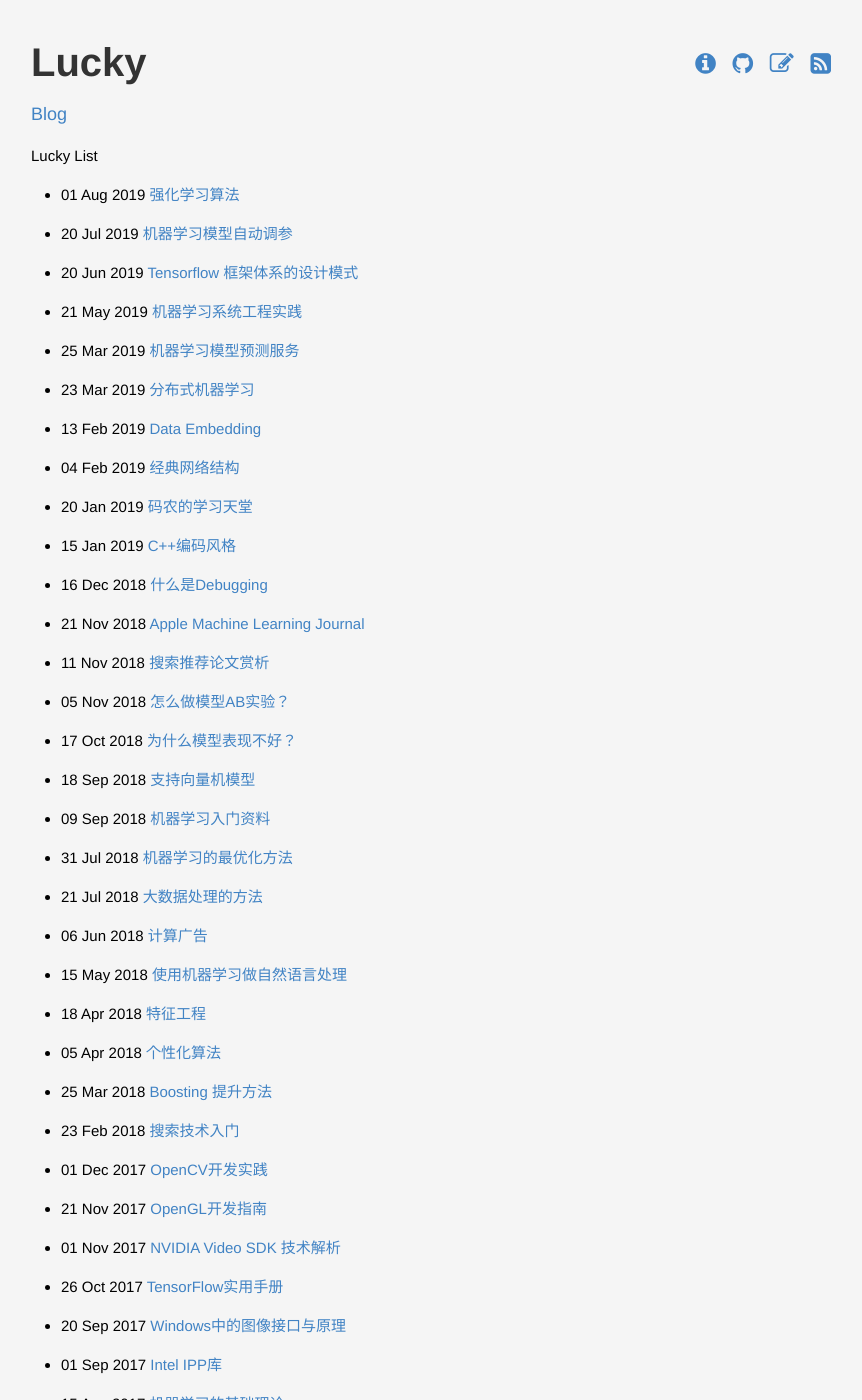
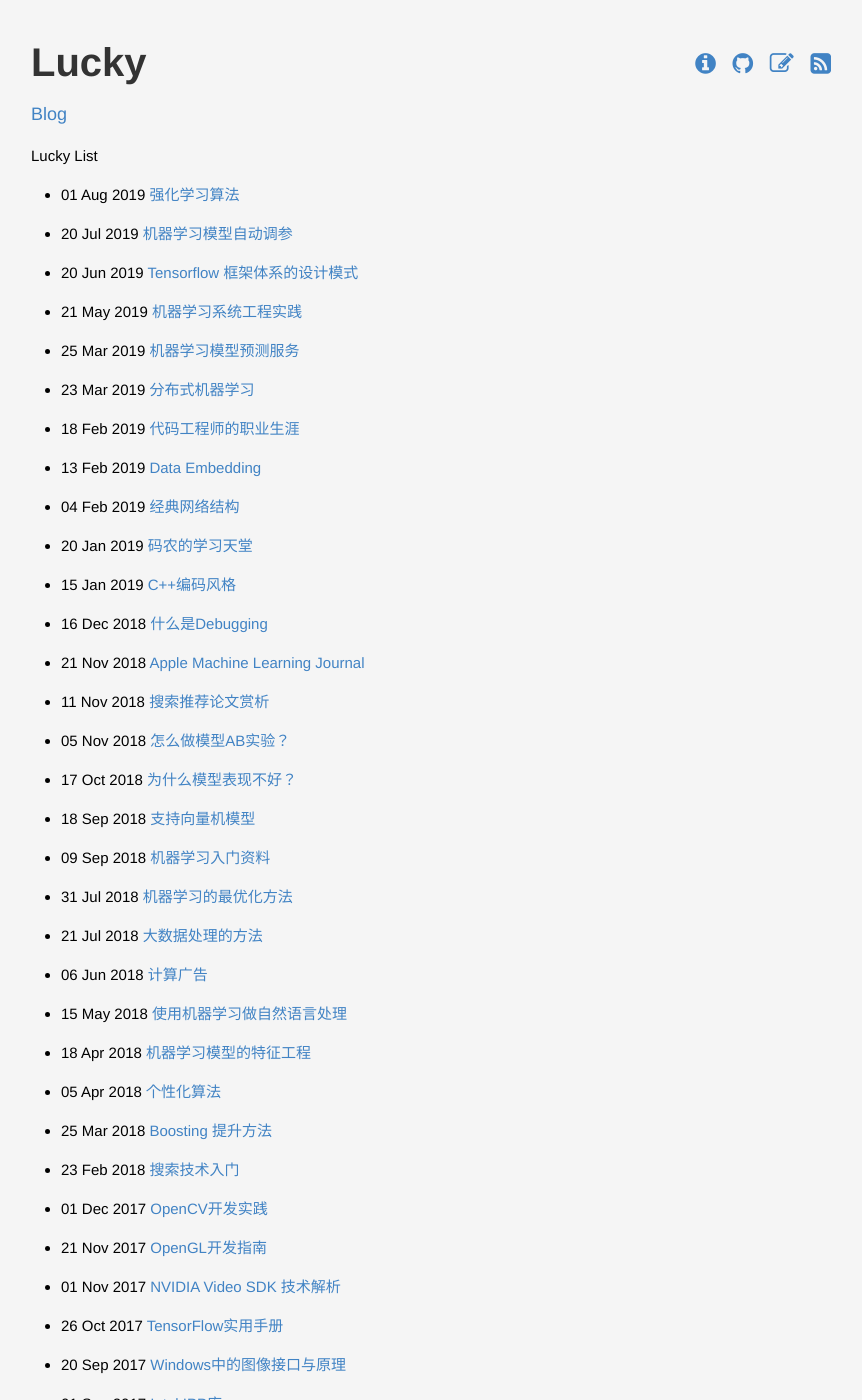
Before and after one commit to lucky521/blog, a Jekyll site: the page built from home.html, in a window 1280 px wide and 1400 px high. Shown: the whole window, without its empty margins (209-1071 px from the left). Built offline with Jekyll 4.4.1, drawn with Linux system fonts in a browser that asks for light colours; comment, search, counter and statistics services are not loaded; some of the changed lines change nothing that is shown.

Commit message:
add new blog

```diff
--- a/_posts/ml/2018-04-18-feature-engineering.markdown
+++ b/_posts/ml/2018-04-18-feature-engineering.markdown
@@ -1,5 +1,5 @@
 ---
-title: "特征工程"
+title: "机器学习模型的特征工程"
 subtitle: "Feature Engineering"
 categories: [MachineLearning]
 layout: post
--- /dev/null
+++ b/_posts/others/2019-02-18-Coder-Career.md
@@ -0,0 +1,41 @@
+---
+title: 代码工程师的职业生涯
+subtitle: ""
+layout: post
+categories: [other]
+---
+
+# 技术提升
+
+
+# 业务提升
+
+
+# 效率提升
+
+## 利用工具来提高效率
+
+## 创造工具来提高效率
+
+## 利用经验和分析来提高效率
+
+
+# 沟通和协作
+
+听过一个说法是，软件工程是一门如何让一群不优秀的人合力做出一个优秀的东西出来。
+
+
+# 工作心态
+
+
+# 员工晋级
+
+
+
+# 时间分配
+
+
+
+# 相关链接
+
+https://mp.weixin.qq.com/s?__biz=MjM5MzA0ODkyMA==&mid=405639492&idx=1&sn=e358964a7e1f6782ecc7eb421f00074e&scene=5&srcid=0221nkmjoFmJSLeK8UMqDmnK%23rd
```
